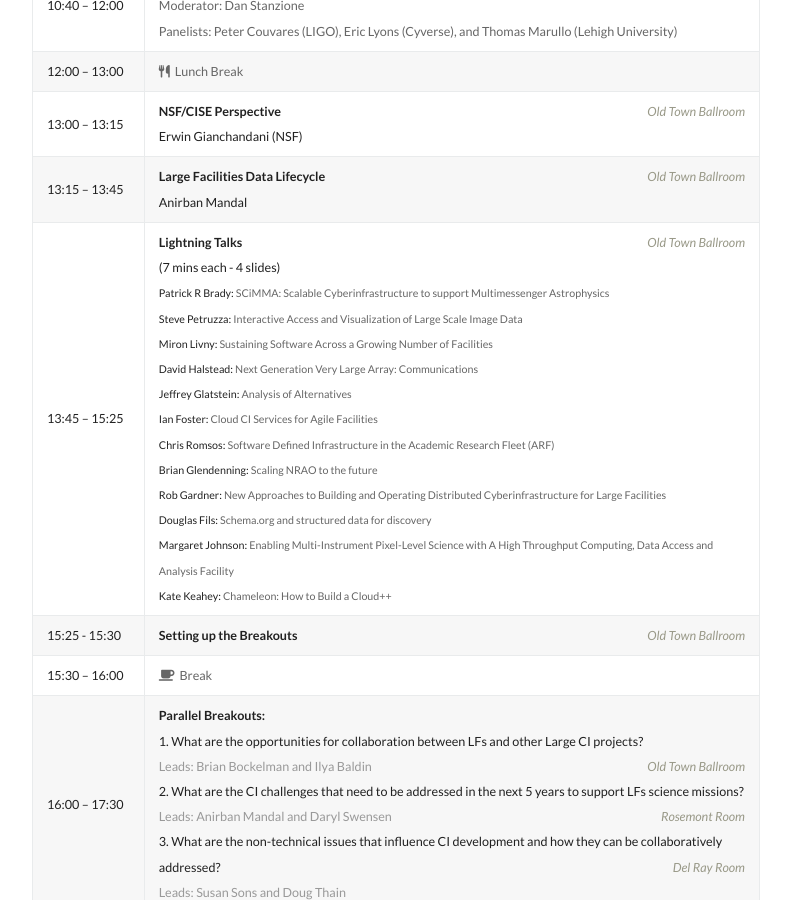
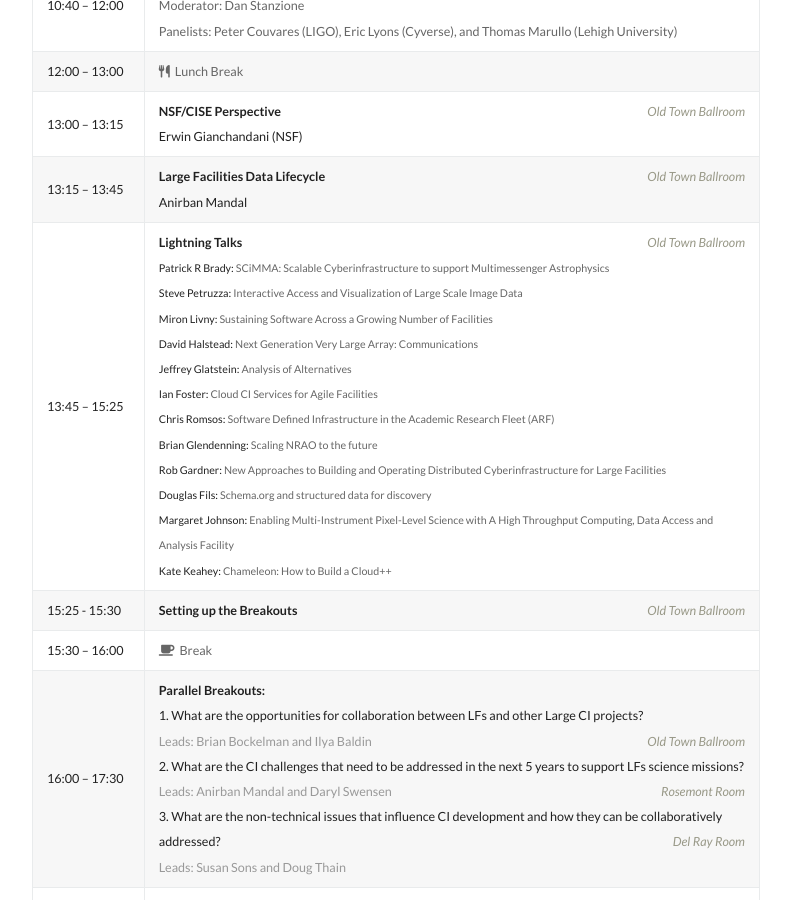
Before and after one commit to facilitiesci/facilitiesci.github.io, a Jekyll site: the page built from agenda.md, in a window 1280 px wide and 900 px high, scrolled down 1179 px. Shown: the whole window, without its empty margins (244-1035 px from the left). Built offline with Jekyll 4.4.1, drawn with Linux system fonts in a browser that asks for light colours; nearby versions of some CDN libraries.

Commit message:
Cleaned up lightning talks

```diff
--- a/agenda.md
+++ b/agenda.md
@@ -29,7 +29,7 @@
 | 12:00 – 13:00	| <span style="color: #666"><i class="fas fa-utensils"></i>&nbsp;&nbsp;Lunch Break</span>
 | 13:00 – 13:15	| **NSF/CISE Perspective**<span class="room">Old Town Ballroom</span><br />Erwin Gianchandani (NSF)
 | 13:15 – 13:45	| **Large Facilities Data Lifecycle**<span class="room">Old Town Ballroom</span><br />Anirban Mandal
-| 13:45 – 15:25	| **Lightning Talks**<span class="room">Old Town Ballroom</span><br />(7 mins each - 4 slides)<br /><span style="font-size: 85%">Patrick R Brady: <span style="color: #666">SCiMMA: Scalable Cyberinfrastructure to support Multimessenger Astrophysics</span><br />Steve Petruzza: <span style="color: #666">Interactive Access and Visualization of Large Scale Image Data</span><br />Miron Livny: <span style="color: #666">Sustaining Software Across a Growing Number of Facilities</span><br />David Halstead: <span style="color: #666">Next Generation Very Large Array: Communications</span><br />Jeffrey Glatstein: <span style="color: #666">Analysis of Alternatives</span><br />Ian Foster: <span style="color: #666">Cloud CI Services for Agile Facilities</span><br />Chris Romsos: <span style="color: #666">Software Defined Infrastructure in the Academic Research Fleet (ARF)</span><br />Brian Glendenning: <span style="color: #666">Scaling NRAO to the future</span><br />Rob Gardner: <span style="color: #666">New Approaches to Building and Operating Distributed Cyberinfrastructure for Large Facilities</span><br />Douglas Fils: <span style="color: #666">Schema.org and structured data for discovery</span><br />Margaret Johnson: <span style="color: #666">Enabling Multi-Instrument Pixel-Level Science with A High Throughput Computing, Data Access and Analysis Facility</span><br />Kate Keahey: <span style="color: #666">Chameleon: How to Build a Cloud++</span></span>
+| 13:45 – 15:25	| **Lightning Talks**<span class="room">Old Town Ballroom</span><br /><span style="font-size: 85%">Patrick R Brady: <span style="color: #666">SCiMMA: Scalable Cyberinfrastructure to support Multimessenger Astrophysics</span><br />Steve Petruzza: <span style="color: #666">Interactive Access and Visualization of Large Scale Image Data</span><br />Miron Livny: <span style="color: #666">Sustaining Software Across a Growing Number of Facilities</span><br />David Halstead: <span style="color: #666">Next Generation Very Large Array: Communications</span><br />Jeffrey Glatstein: <span style="color: #666">Analysis of Alternatives</span><br />Ian Foster: <span style="color: #666">Cloud CI Services for Agile Facilities</span><br />Chris Romsos: <span style="color: #666">Software Defined Infrastructure in the Academic Research Fleet (ARF)</span><br />Brian Glendenning: <span style="color: #666">Scaling NRAO to the future</span><br />Rob Gardner: <span style="color: #666">New Approaches to Building and Operating Distributed Cyberinfrastructure for Large Facilities</span><br />Douglas Fils: <span style="color: #666">Schema.org and structured data for discovery</span><br />Margaret Johnson: <span style="color: #666">Enabling Multi-Instrument Pixel-Level Science with A High Throughput Computing, Data Access and Analysis Facility</span><br />Kate Keahey: <span style="color: #666">Chameleon: How to Build a Cloud++</span></span>
 | 15:25 - 15:30	| **Setting up the Breakouts**<span class="room">Old Town Ballroom</span>
 | 15:30 – 16:00	| <span style="color: #666"><i class="fas fa-coffee"></i>&nbsp;&nbsp;Break</span>
 | 16:00 – 17:30	| **Parallel Breakouts:**<br />1. What are the opportunities for collaboration between LFs and other Large CI projects?<br /><span class="room">Old Town Ballroom</span><span style="color: #999; padding-bottom: 1em">Leads: Brian Bockelman and Ilya Baldin</span><br />2. What are the CI challenges that need to be addressed in the next 5 years to support LFs science missions?<span class="room">Rosemont Room</span><br /><span style="color: #999; padding-bottom: 1em">Leads: Anirban Mandal and Daryl Swensen</span><br />3. What are the non-technical issues that influence CI development and how they can be collaboratively addressed?<span class="room">Del Ray Room</span><br /><span style="color: #999; padding-bottom: 1em">Leads: Susan Sons and Doug Thain</span>
```
